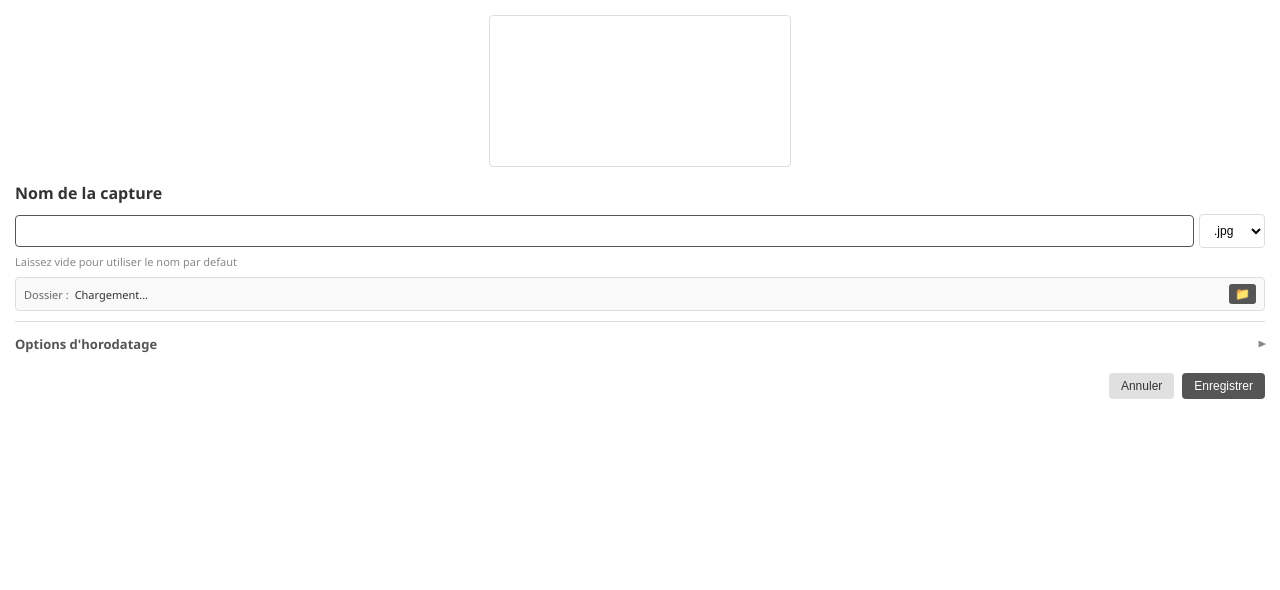
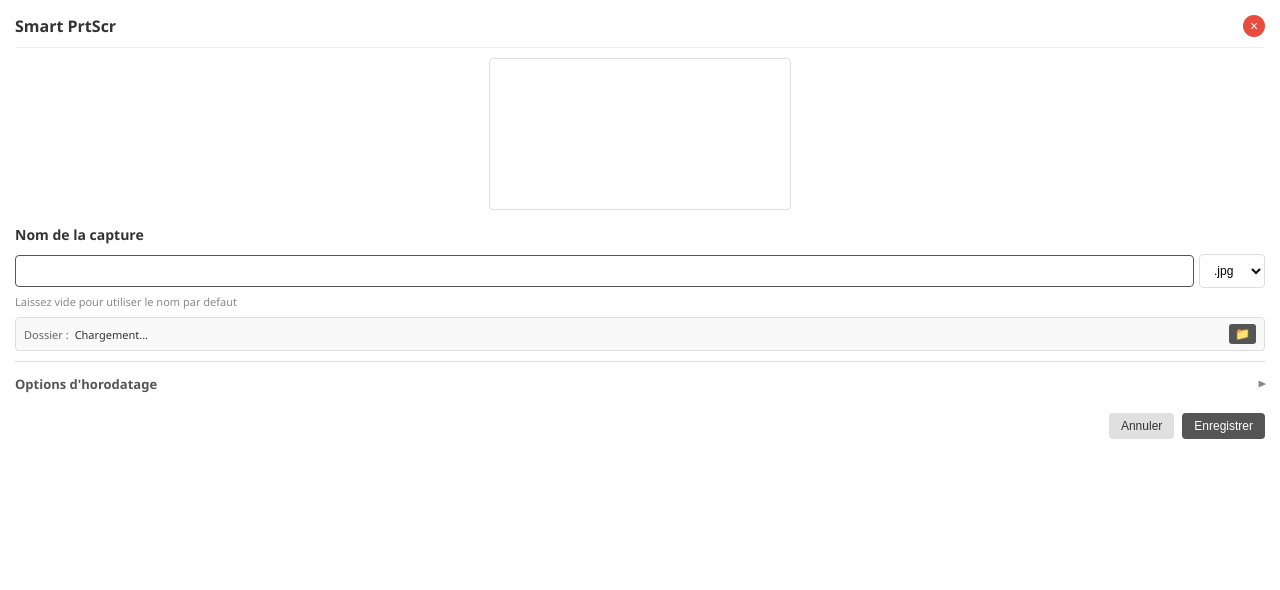
Before and after one commit to pleymor/Smart-PrtScr, a website: page src/filename-dialog.html in a window 1280 px wide. Drawn offline with Linux system fonts and the light colour scheme.

Commit message:
Add visual separator for drag zone in windows
- Header with title and close button
- Subtle border (1px solid #eee) between header and content
- Content zone with -webkit-app-region: no-drag
- Consistent style between index.html and filename-dialog.html

```diff
--- a/src/filename-dialog.html
+++ b/src/filename-dialog.html
@@ -27,10 +27,49 @@
       background: #fff;
       padding: 15px;
       width: 100%;
-      height: 100%;
       box-sizing: border-box;
       -webkit-app-region: drag;
-      overflow-y: auto;
+    }
+
+    .header {
+      display: flex;
+      align-items: center;
+      justify-content: space-between;
+      padding-bottom: 10px;
+      margin-bottom: 10px;
+      border-bottom: 1px solid #eee;
+    }
+
+    .header h2 {
+      margin: 0;
+      color: #333;
+      font-size: 16px;
+    }
+
+    .close-btn {
+      background: #e74c3c;
+      color: white;
+      border: none;
+      width: 22px;
+      height: 22px;
+      border-radius: 50%;
+      cursor: pointer;
+      font-size: 14px;
+      line-height: 22px;
+      padding: 0;
+      transition: background 0.3s;
+      display: flex;
+      align-items: center;
+      justify-content: center;
+      flex-shrink: 0;
+    }
+
+    .close-btn:hover {
+      background: #c0392b;
+    }
+
+    .content {
+      -webkit-app-region: no-drag;
     }
 
     button, input, select, label, .preview, .input-group, .destination-row, .section-header, .buttons {
@@ -40,7 +79,7 @@
     h2 {
       color: #333;
       margin-bottom: 10px;
-      font-size: 16px;
+      font-size: 14px;
     }
 
     .input-group {
@@ -295,7 +334,12 @@
 </head>
 <body>
   <div class="container">
-    <div class="preview">
+    <div class="header">
+      <h2>Smart PrtScr</h2>
+      <button class="close-btn" id="btnClose" title="Fermer">×</button>
+    </div>
+    <div class="content">
+      <div class="preview">
       <canvas id="preview-canvas"></canvas>
     </div>
     <h2>Nom de la capture</h2>
@@ -387,6 +431,7 @@
     <div class="buttons">
       <button class="btn-cancel" id="btnCancel">Annuler</button>
       <button class="btn-save" id="btnSave">Enregistrer</button>
+    </div>
     </div>
   </div>
 
@@ -694,6 +739,9 @@
       console.log('Cancel button clicked!');
       cancel();
     });
+    document.getElementById('btnClose').addEventListener('click', () => {
+      cancel();
+    });
     document.getElementById('btnChangeFolder').addEventListener('click', changeDestination);
     document.getElementById('destinationPath').addEventListener('click', changeDestination);
 
```
Also changed, not shown: src/index.html (+25 -13 lines).
